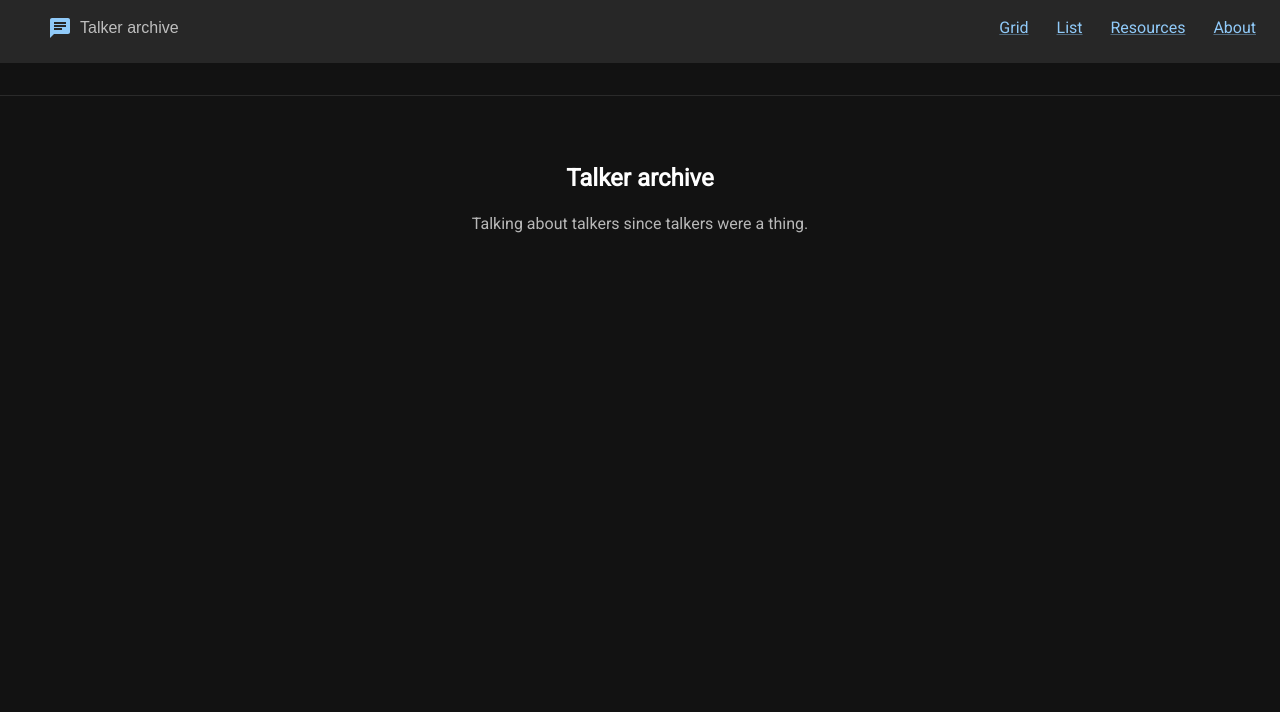
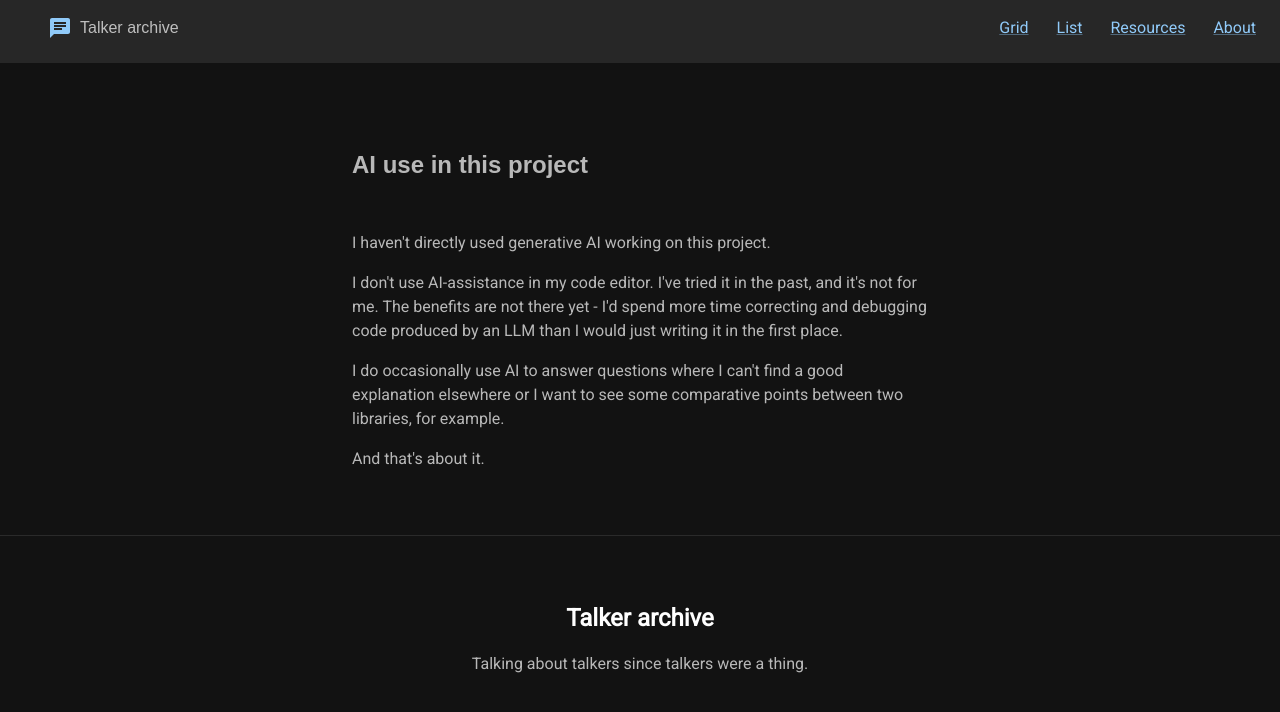
Before and after one commit to moopet/talker-archive-svelte, a SvelteKit app: page /ai in a window 1280 px wide. Before the commit this address had no page. Shown: the top 712 px of the page. Built offline with nearby package versions, Linux system fonts and the light colour scheme.

Commit message:
Add slashai route

```diff
--- /dev/null
+++ b/src/routes/ai/+page.svelte
@@ -0,0 +1,21 @@
+<section>
+  <h1>AI use in this project</h1>
+
+  <p>I haven't directly used generative AI working on this project.</p>
+
+  <p>I don't use AI-assistance in my code editor. I've tried it in the past, and it's not for me. The benefits are not there yet - I'd spend more time correcting and debugging code produced by an LLM than I would just writing it in the first place.</p>
+
+  <p>I do occasionally use AI to answer questions where I can't find a good explanation elsewhere or I want to see some comparative points between two libraries, for example.</p>
+
+  <p>And that's about it.</p>
+</section>
+
+<style>
+h1 {
+  margin-block-end: 3rem;
+}
+
+section {
+  text-align: left;
+}
+</style>
```
